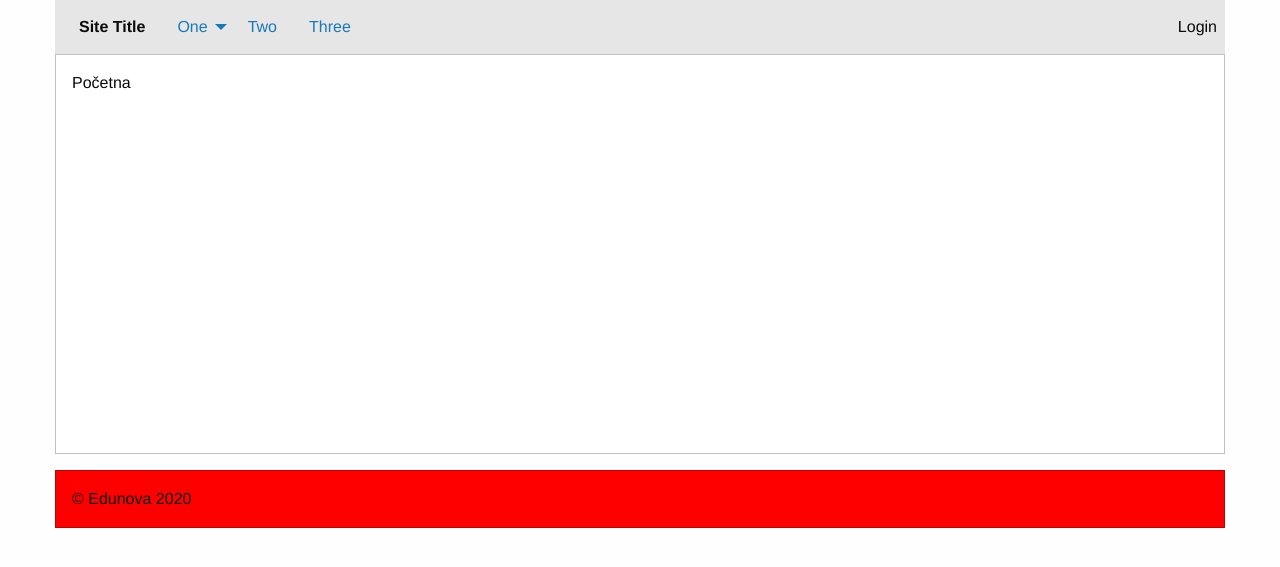
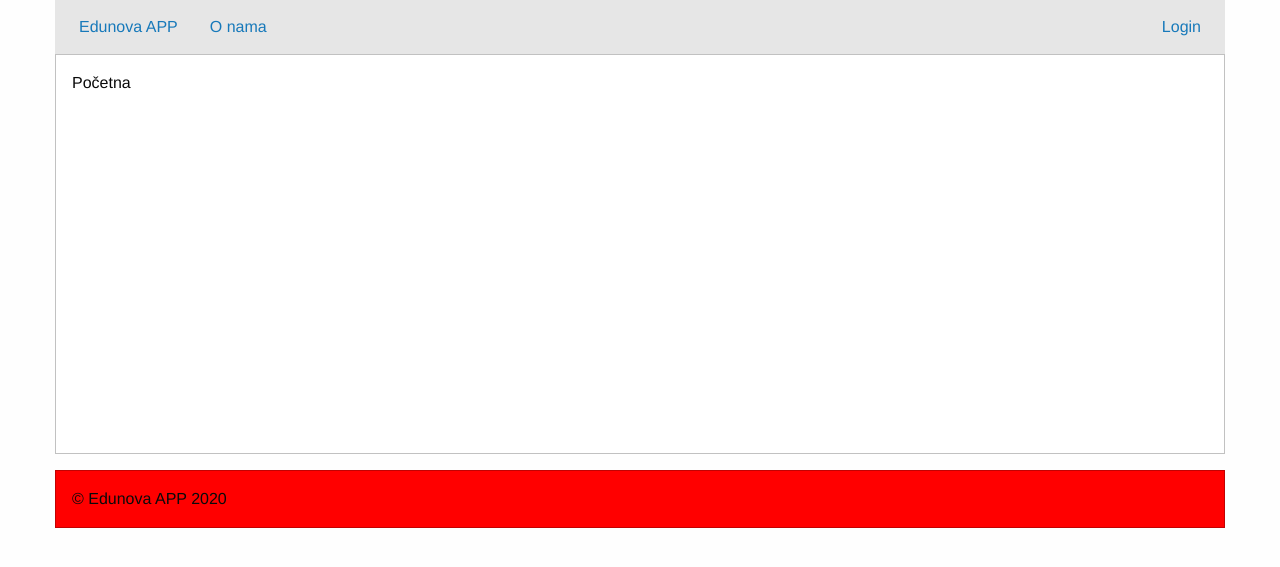
Before and after one commit to Srdjan294/zavrsnirad, a PHP site: page / in a window 1280 px wide. Shown: the top 567 px of the page. Run offline with PHP 8.4, Linux system fonts and the light colour scheme.

Commit message:
Stiliziranje izbornika

```diff
--- a/controller/IndexController.php
+++ b/controller/IndexController.php
@@ -5,4 +5,9 @@ class IndexController extends Controller
     {
         $this->view->render('pocetna');
     }
+
+    public function onama()
+    {
+        $this->view->render('onama');
+    }
 }
--- a/model/App.php
+++ b/model/App.php
@@ -35,6 +35,7 @@ class App
             $instanca = new $klasa();
             $instanca->$funkcija();
         }else{
+            // integrirati u view
             echo 'Kreirati funkciju unutar klase ' . $klasa . '-&gt;' . $funkcija;
         }
     }
--- a/view/predlozak/izbornik.phtml
+++ b/view/predlozak/izbornik.phtml
@@ -1,27 +1,36 @@
 <div class="title-bar" data-responsive-toggle="example-menu" data-hide-for="medium">
   <button class="menu-icon" type="button" data-toggle="example-menu"></button>
-  <div class="title-bar-title">Menu</div>
+  <div class="title-bar-title"><?=APP::config('nazivAPP') ?></div>
 </div>
 
 <div class="top-bar" id="example-menu">
   <div class="top-bar-left">
     <ul class="dropdown menu" data-dropdown-menu>
-      <li class="menu-text">Site Title</li>
-      <li>
-        <a href="#">One</a>
-        <ul class="menu vertical">
-          <li><a href="#">One</a></li>
-          <li><a href="#">Two</a></li>
-          <li><a href="#">Three</a></li>
+    <li>
+    <a href="<?=APP::config('url') ?>">
+            <?=APP::config('nazivAPP') ?>
+        </a>
+    </li>
+
+      <li><a href="<?=APP::config('url') ?>index/onama">O nama</a></li>
+
+      <?php if(isset($_SESSION['autoriziran'])): ?>
+        <!-- ovdje dođe privatni dio izbornika -->
+      <?php endif; ?>
         </ul>
       </li>
-      <li><a href="#">Two</a></li>
-      <li><a href="#">Three</a></li>
     </ul>
   </div>
   <div class="top-bar-right">
     <ul class="menu">
-      <li>Login</li>
+    <li>
+          <?php if(!isset($_SESSION['autoriziran'])): ?>
+          <a href="#">Login</a>
+          <?php else: ?>
+            <a href="#">Logout</a>
+          <?php endif; ?>
+
+        </li>
     </ul>
   </div>
 </div>
--- a/view/predlozak/podnozje.phtml
+++ b/view/predlozak/podnozje.phtml
@@ -5,7 +5,7 @@
             echo 'style="background-color: red;"';
         }
         ?>>
-        &copy; Edunova <?php echo date('Y'); ?>
+        &copy; <?=APP::config('nazivAPP') ?> <?php echo date('Y'); ?>
       </div>
 
       </div>
```
Also changed, not shown: view/onama.phtml (added, +9 -0 lines).
